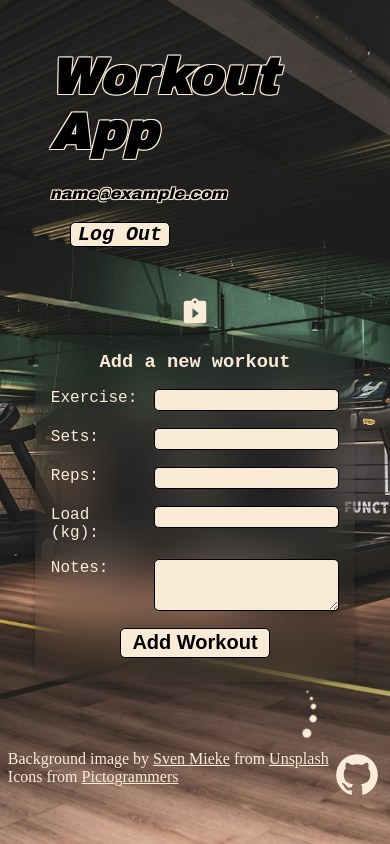
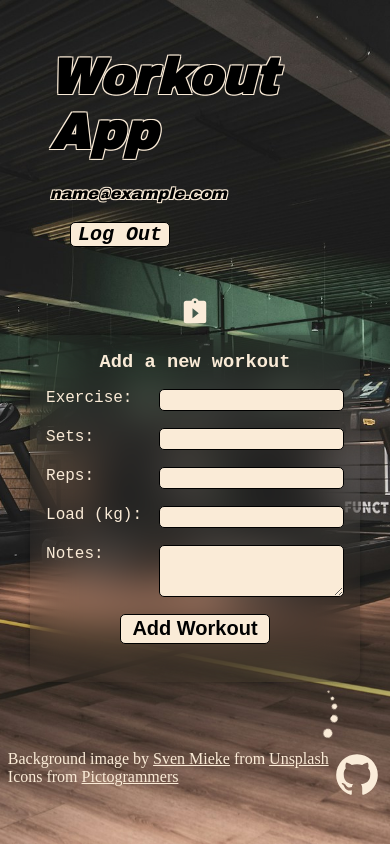
Before and after one commit to Andrij-Kolomijec/Workouts-app, a React (Vite) app in the folder client/: page / in a window 390 px wide. Built offline with nearby package versions, Linux system fonts and the light colour scheme; sample sign-in values are in the browser's storage; a web font is replaced by a local one.

Commit message:
Adjusted responsiveness

```diff
--- a/client/src/components/TicTacToe/TicTacToe.jsx
+++ b/client/src/components/TicTacToe/TicTacToe.jsx
@@ -4,7 +4,7 @@ import PropTypes from "prop-types";
 import Board from "./Board";
 import close from "/close-circle.svg";
 
-export default function TicTacToe({ delay = 2000, isLoading, setShow }) {
+export default function TicTacToe({ delay = 2000, isLoading, setShow = null }) {
   const [showComponent, setShowComponent] = useState(false);
   const [isOut, setIsOut] = useState(true);
 
@@ -46,7 +46,7 @@ export default function TicTacToe({ delay = 2000, isLoading, setShow }) {
             title="Close"
             onClick={handleClose}
           />
-          <h3>Meanwhile, play tic tac toe!</h3>
+          {!setShow && <h3>Meanwhile, play tic tac toe!</h3>}
           <Board />
         </div>
       )}
--- a/client/src/components/WorkoutForm.module.css
+++ b/client/src/components/WorkoutForm.module.css
@@ -57,3 +57,9 @@ div.error {
   text-align: center;
   grid-area: auto / span 2;
 }
+
+@media (max-width: 1250px) {
+  .create {
+    align-self: center;
+  }
+}
--- a/client/src/routes/Home.module.css
+++ b/client/src/routes/Home.module.css
@@ -1,7 +1,7 @@
 .home {
   display: flex;
   justify-content: space-between;
-  margin: 0 14vw;
+  margin: 0 2vw;
   gap: 2vw;
   min-width: 70vw;
 }
```
